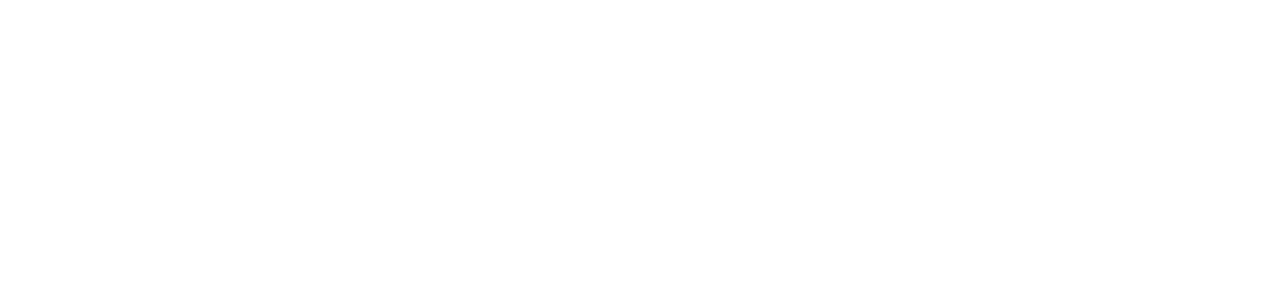
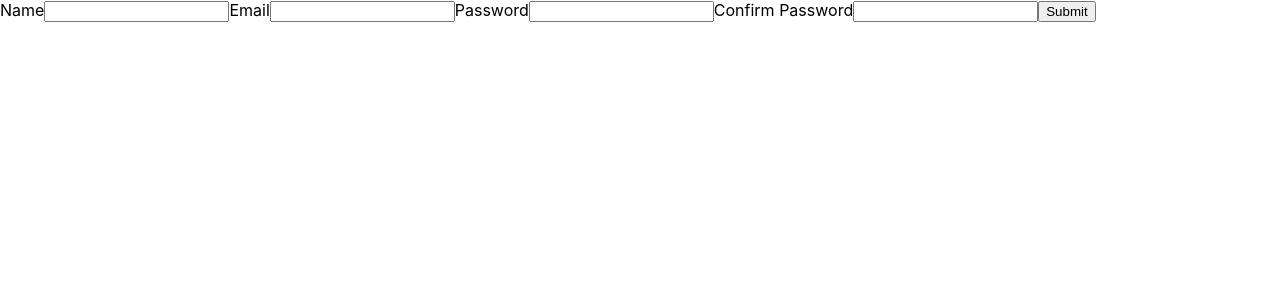
Before and after one commit to milisha-saran/shoppingApp, a React (Create React App) app: page /signup in a window 1280 px wide. Before the commit this address had no page. Shown: the top 300 px of the page. Built offline with nearby package versions, Linux system fonts and the light colour scheme.

Commit message:
feat: user authentication

```diff
--- a/src/App.js
+++ b/src/App.js
@@ -1,14 +1,60 @@
+import { useEffect } from "react";
 import { BrowserRouter, Routes, Route } from "react-router-dom";
+import { useProduct } from "./context/ProductProvider";
 
 import Cart from "./pages/cart/Cart";
+import Login from "./pages/login/Login";
 import Products from "./pages/products/Products";
+import SignUp from "./pages/sign up/SignUp";
 import Wishlist from "./pages/wishlist/Wishlist";
+import { API, setApiHeader } from "./server";
 
 function App() {
+  const { dispatch } = useProduct();
+
+  const getNewTokens = async () => {
+    try {
+      const rtoken = localStorage.getItem("rtoken");
+      const res = await API("/token/access", {
+        headers: { "refresh-token": `Bearer ${rtoken}` },
+      });
+      const { accessToken, refreshToken } = res.data;
+      setApiHeader(accessToken);
+      window.localStorage.setItem("rtoken", refreshToken);
+      return accessToken;
+    } catch (error) {
+      console.log(error);
+    }
+  };
+
+  useEffect(() => {
+    const rtoken = localStorage.getItem("rtoken");
+    (async () => {
+      try {
+        if (rtoken) {
+          const accessToken = await getNewTokens();
+          const res = await API("/user", {
+            headers: { authorization: `Bearer ${accessToken}` },
+          });
+          const { cart, wishlist } = res.data;
+          console.log(res);
+          dispatch({ type: "MODIFY_CART", payload: cart });
+          dispatch({ type: "MODIFY_WISHLIST", payload: wishlist });
+
+          setInterval(async () => {
+            getNewTokens();
+          }, 8e6);
+        }
+      } catch (error) {}
+    })();
+  }, []);
+
   return (
     <div>
       <BrowserRouter>
         <Routes>
+          <Route path="signup" element={<SignUp />} />
+          <Route path="login" element={<Login />} />
           <Route path="/" element={<Products />} />
           <Route path="/cart" element={<Cart />} />
           <Route path="/wishlist" element={<Wishlist />} />
--- /dev/null
+++ b/src/pages/login/Login.js
@@ -0,0 +1,66 @@
+import React, { useState } from "react";
+import { useNavigate } from "react-router-dom";
+import { useProduct } from "../../context/ProductProvider";
+import { API, setApiHeader } from "../../server";
+
+const Login = () => {
+  const { dispatch } = useProduct();
+  const [user, setUser] = useState({
+    email: "",
+    password: "",
+  });
+  const navigate = useNavigate();
+
+  const handleData = (e) => {
+    const { name, value } = e.target;
+    setUser((prev) => {
+      return { ...prev, [name]: value };
+    });
+  };
+
+  const login = async (e) => {
+    e.preventDefault();
+    try {
+      const res = await API.post("/signin", user);
+      console.log(res);
+      if (res.status === 200) {
+        const { accessToken, refreshToken, userData } = res.data;
+        const { cart, wishlist } = userData;
+        setApiHeader(accessToken);
+        window.localStorage.setItem("rtoken", refreshToken);
+        dispatch({ type: "MODIFY_CART", payload: cart });
+        dispatch({ type: "MODIFY_WISHLIST", payload: wishlist });
+
+        navigate("/");
+      }
+    } catch (error) {
+      console.log(error);
+    }
+  };
+  return (
+    <div>
+      <form onSubmit={login}>
+        <label className="label">Email</label>
+        <input
+          onChange={handleData}
+          className=""
+          name="email"
+          value={user.email}
+          type="email"
+        />
+
+        <label className="label">Password</label>
+        <input
+          onChange={handleData}
+          className=""
+          name="password"
+          value={user.password}
+          type="password"
+        />
+        <button className="">Submit</button>
+      </form>
+    </div>
+  );
+};
+
+export default Login;
--- /dev/null
+++ b/src/pages/sign up/SignUp.js
@@ -0,0 +1,75 @@
+import React, { useState } from "react";
+import { useNavigate } from "react-router-dom";
+import { API } from "../../server";
+
+const SignUp = () => {
+  const [user, setUser] = useState({
+    name: "",
+    email: "",
+    password: "",
+    confirmpassword: "",
+  });
+  const navigate = useNavigate();
+
+  const handleData = (e) => {
+    const { name, value } = e.target;
+    setUser((prev) => {
+      return { ...prev, [name]: value };
+    });
+  };
+
+  const signup = async (e) => {
+    e.preventDefault();
+    try {
+      const res = await API.post("/signup", user);
+      console.log(res);
+      if (res.status === 200) navigate("/login");
+    } catch (error) {
+      console.log(error);
+    }
+  };
+  return (
+    <div>
+      <form onSubmit={signup}>
+        <label className="label">Name</label>
+        <input
+          onChange={handleData}
+          className=""
+          name="name"
+          value={user.name}
+          type="text"
+        />
+
+        <label className="label">Email</label>
+        <input
+          onChange={handleData}
+          className=""
+          name="email"
+          value={user.email}
+          type="email"
+        />
+
+        <label className="label">Password</label>
+        <input
+          onChange={handleData}
+          className=""
+          name="password"
+          value={user.password}
+          type="password"
+        />
+        <label className="label">Confirm Password</label>
+        <input
+          onChange={handleData}
+          className=""
+          name="confirmpassword"
+          value={user.confirmpassword}
+          type="password"
+        />
+
+        <button className="">Submit</button>
+      </form>
+    </div>
+  );
+};
+
+export default SignUp;
--- a/src/server/index.js
+++ b/src/server/index.js
@@ -3,5 +3,5 @@
 export const API = axios.create({ baseURL: process.env.REACT_APP_API });
 
 export const setApiHeader = (token) => {
-  API.defaults.headers.common["authorisation"] = token;
+  API.defaults.headers.common["authorization"] = `Bearer ${token}`;
 };
```
